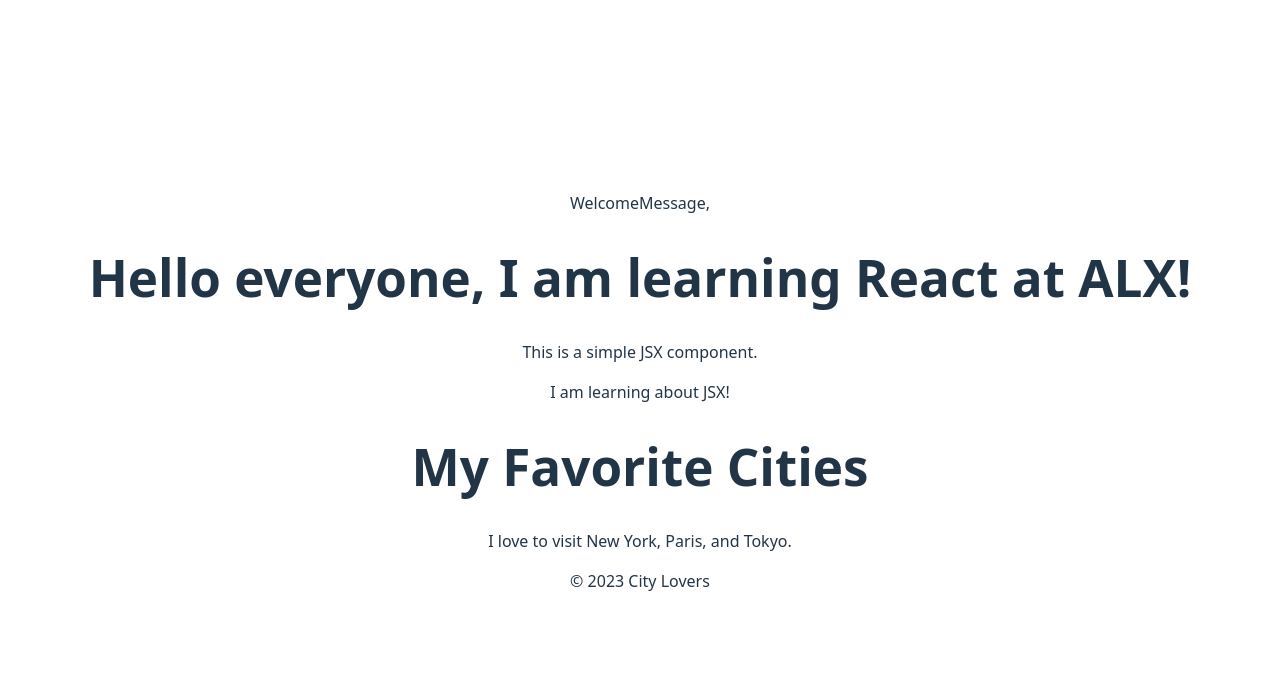
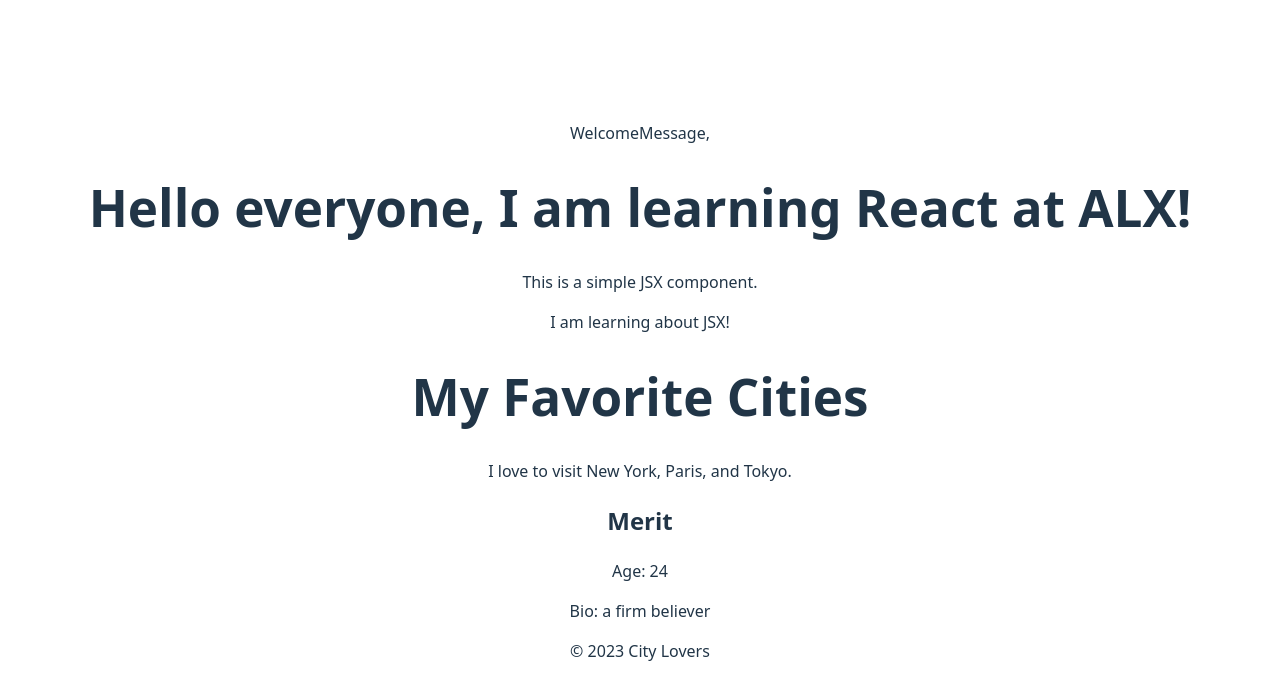
Before and after one commit to zfarmertic/alx-fe-reactjs, a React (Vite) app in the folder alx-react-app/: page / in a window 1280 px wide. Shown: the top 700 px of the page. Built offline with nearby package versions, Linux system fonts and the light colour scheme.

Commit message:
added userprofile components to the app.js

```diff
--- a/alx-react-app/src/App.jsx
+++ b/alx-react-app/src/App.jsx
@@ -6,6 +6,7 @@ import WelcomeMessage from './components/WelcomeMessage'
 import Header from './components/Header'
 import MainContent from './components/MainContent'
 import Footer from './components/Footer'
+import UserProfile from './components/UserProfile'
 
 function App() {
 
@@ -15,6 +16,7 @@ function App() {
       WelcomeMessage, <WelcomeMessage />
       <Header />
       <MainContent />
+      <UserProfile name="Merit" age="24" bio="a firm believer"/>
       <Footer />
     </>
   )
```
